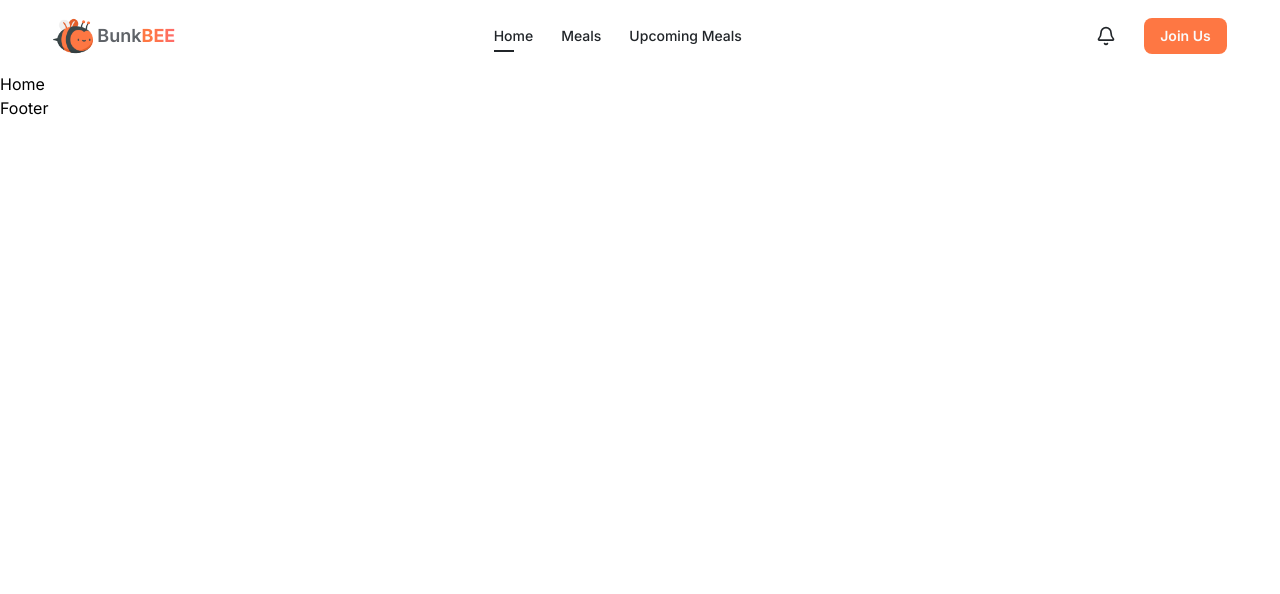
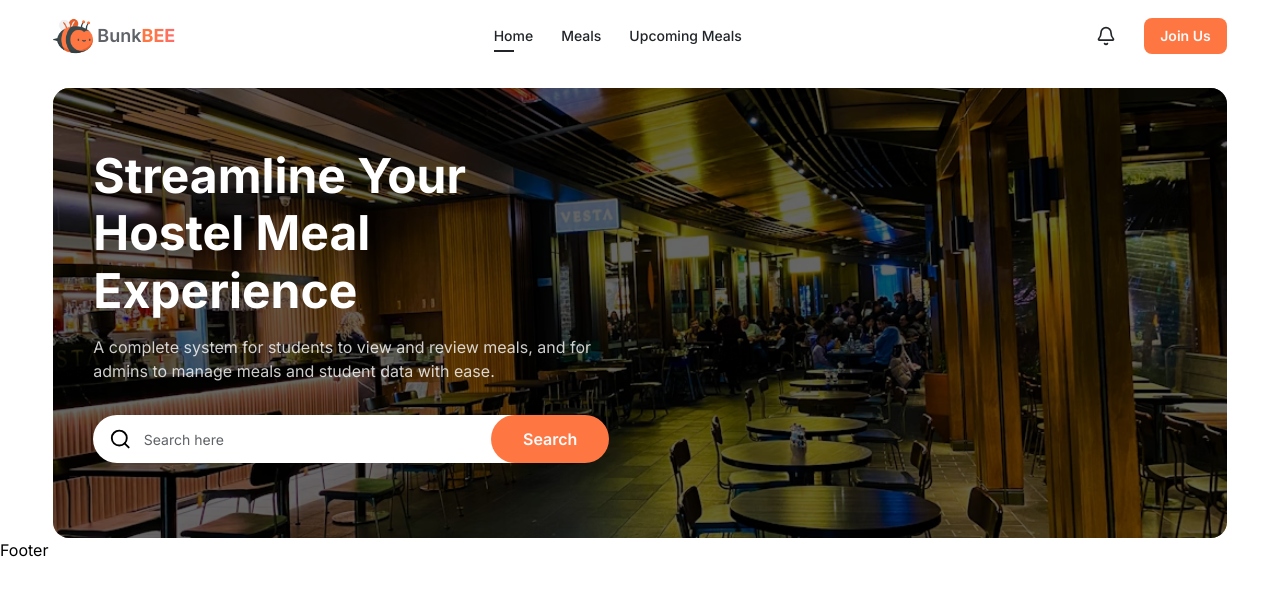
Before and after one commit to Mahedul-Karim/bunkbee-client, a React (Vite) app: page / in a window 1280 px wide. Shown: the top 594 px of the page. Built offline with nearby package versions, Linux system fonts and the light colour scheme.

Commit message:
banner section added

```diff
--- a/src/components/header/MobileNav.jsx
+++ b/src/components/header/MobileNav.jsx
@@ -1,6 +1,7 @@
 import React from "react";
 import {
   Sheet,
+  SheetClose,
   SheetContent,
   SheetDescription,
   SheetFooter,
@@ -40,6 +41,7 @@ const MobileNav = () => {
           <ul className="flex flex-col gap-4" id="nav-container">
             {NAV_LINKS?.map((nav, i) => (
               <li key={i}>
+                <SheetClose asChild>
                   <Link
                     to={nav.to}
                     className={`flex items-center gap-2  px-2 rounded-md h-10 font-medium border  ${
@@ -51,14 +53,17 @@ const MobileNav = () => {
                     {nav.icon}
                     {nav.label}
                   </Link>
+                </SheetClose>
               </li>
             ))}
           </ul>
         </nav>
         <SheetFooter>
+          <SheetClose asChild>
             <Button asChild className={"font-semibold"}>
               <Link to={"/login"}>Join Us</Link>
             </Button>
+          </SheetClose>
         </SheetFooter>
       </SheetContent>
     </Sheet>
--- /dev/null
+++ b/src/components/home/Banner.jsx
@@ -0,0 +1,87 @@
+import { useGSAP } from "@gsap/react";
+import gsap from "gsap";
+import { SplitText } from "gsap/all";
+import React, { useRef } from "react";
+import { Button } from "../ui/button";
+import { Input } from "../ui/input";
+import { SearchIcon } from "lucide-react";
+
+const Banner = () => {
+  const headingRef = useRef(null);
+  const paraRef = useRef(null);
+  const searchRef = useRef(null);
+
+  useGSAP(() => {
+    const timeline = gsap.timeline();
+
+    const splittedHeading = SplitText.create(headingRef.current, {
+      type: "words",
+      mask: "words",
+    });
+    const splittedParagraph = SplitText.create(paraRef.current, {
+      type: "lines",
+      mask: "lines",
+    });
+
+    timeline.from(splittedHeading.words, {
+      y: 50,
+      stagger: {
+        each: 0.3,
+      },
+      duration: 0.6,
+    });
+
+    timeline.from(splittedParagraph.lines, {
+      y: 50,
+      stagger: {
+        each: 0.3,
+      },
+      duration: 0.6,
+    });
+
+    timeline.to(searchRef.current, {
+      width: "100%",
+      opacity:1,
+      duration: 1,
+    });
+  }, []);
+
+  return (
+    <section className="l-container mt-4 bg-[url('/banner.avif')] bg-cover bg-no-repeat bg-center min-h-[400px] sm:min-h-[450px] rounded-2xl relative z-[1] overflow-clip px-4 sm:px-10 grid">
+      <div className="absolute inset-0 bg-black/60 -z-1"></div>
+      <div className="flex flex-col gap-4 justify-center">
+        <h1
+          className="text-3xl sm:text-4xl md:text-5xl font-bold text-white max-w-[450px] leading-[1.2]"
+          ref={headingRef}
+        >
+          Streamline Your Hostel Meal Experience
+        </h1>
+        <p className="text-sm sm:text-base text-white/80 max-w-[510px]" ref={paraRef}>
+          A complete system for students to view and review meals, and for
+          admins to manage meals and student data with ease.
+        </p>
+        <div
+          className="max-w-[500px] my-4 flex items-center rounded-full h-10 sm:h-12 bg-white w-0 opacity-0"
+          ref={searchRef}
+        >
+          <div className="flex items-center grow pl-4">
+            <SearchIcon />
+            <Input
+              type="text"
+              className="placeholder:text-muted placeholder:text-sm placeholder:font-normal text-dark font-medium bg-transparent border-none shadow-none sm:!text-base"
+              placeholder="Search here"
+            />
+          </div>
+          <Button
+            type="submit"
+            className="font-semibold h-10 sm:h-12 sm:text-base rounded-full sm:px-8 sm:-mr-4"
+          >
+            Search
+          </Button>
+        </div>
+      </div>
+    </section>
+  );
+};
+
+export default Banner;
--- /dev/null
+++ b/src/components/ui/input.jsx
@@ -0,0 +1,23 @@
+import * as React from "react"
+
+import { cn } from "@/lib/utils"
+
+function Input({
+  className,
+  type,
+  ...props
+}) {
+  return (
+    (<input
+      type={type}
+      data-slot="input"
+      className={cn(
+        "file:text-foreground placeholder:text-muted-foreground selection:bg-primary selection:text-primary-foreground dark:bg-input/30 border-input flex h-9 w-full min-w-0 rounded-md border bg-transparent px-3 py-1 text-base shadow-xs transition-[color,box-shadow] outline-none file:inline-flex file:h-7 file:border-0 file:bg-transparent file:text-sm file:font-medium disabled:pointer-events-none disabled:cursor-not-allowed disabled:opacity-50 md:text-sm",
+        "aria-invalid:ring-destructive/20 dark:aria-invalid:ring-destructive/40 aria-invalid:border-destructive",
+        className
+      )}
+      {...props} />)
+  );
+}
+
+export { Input }
--- a/src/index.css
+++ b/src/index.css
@@ -93,6 +93,10 @@ body{
   font-family: "Inter",sans-serif;
 }
 
+.clip{
+  clip-path: polygon(50% 0%, 80% 10%, 100% 35%, 100% 70%, 80% 90%, 50% 100%, 20% 90%, 0% 70%, 0% 35%, 20% 10%);
+}
+
 @utility text-gradient {
   background: linear-gradient(90deg, var(--primary) 30%, #FF6B6B);
   background-clip: text;
--- a/src/pages/Home.jsx
+++ b/src/pages/Home.jsx
@@ -1,8 +1,11 @@
+import Banner from '@/components/home/Banner'
 import React from 'react'
 
 const Home = () => {
   return (
-    <div>Home</div>
+    <>
+    <Banner />
+    </>
   )
 }
 
```
Also changed, not shown: public/banner.avif (added). Lines whose indentation alone changed are shown as unchanged.
